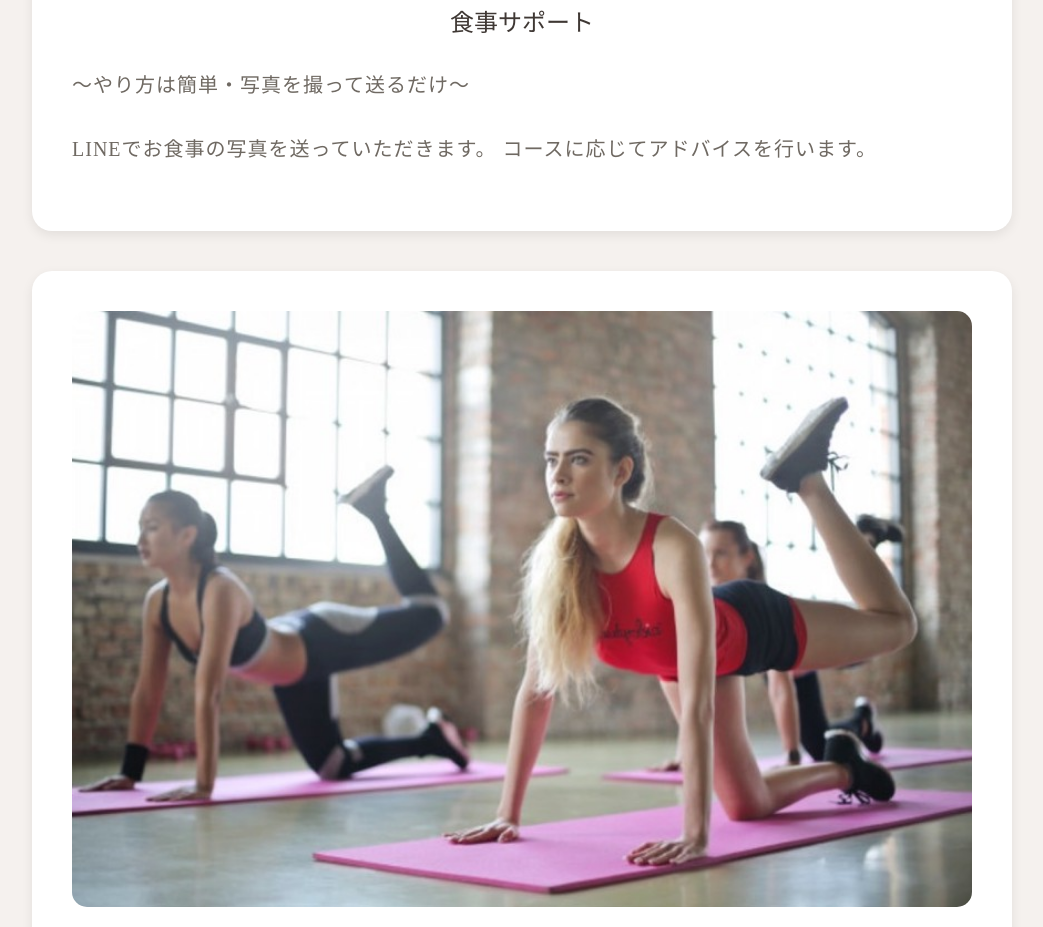
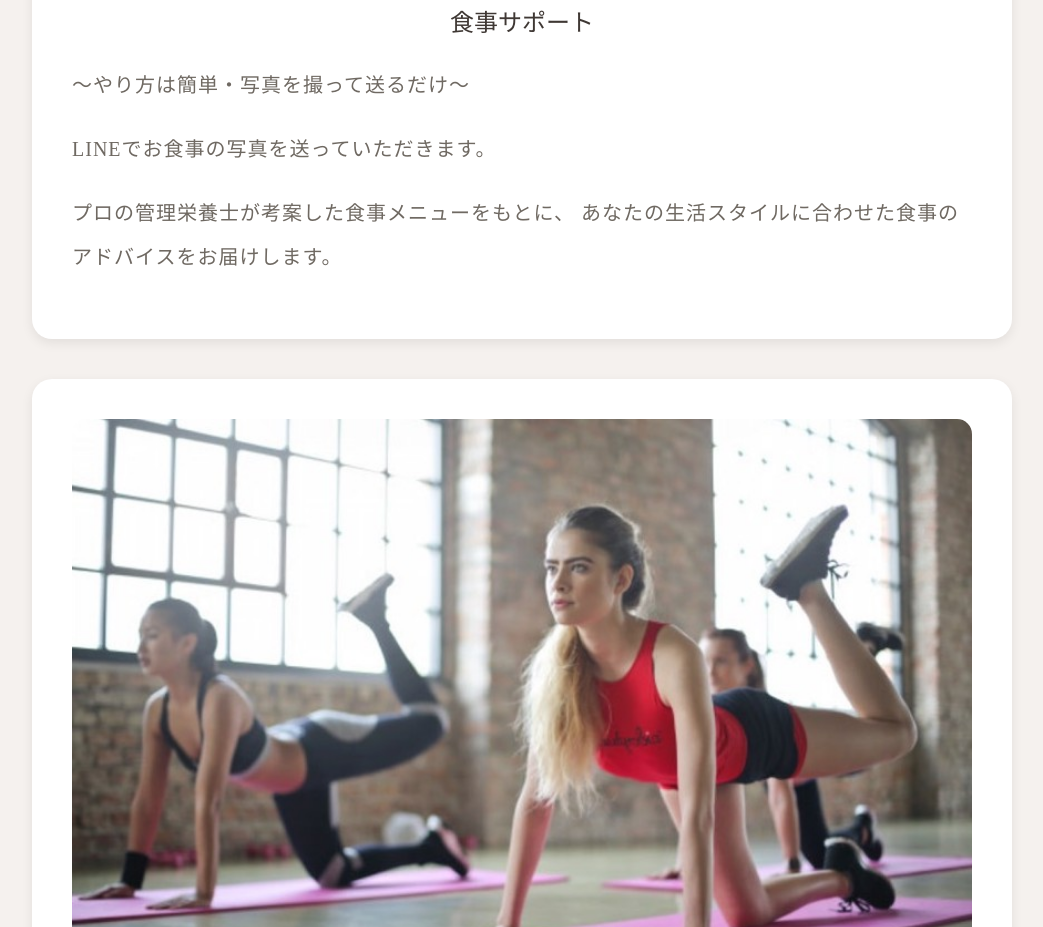
Before and after one commit to ntotalbeauty/N-homepage, a plain HTML site: page diet.html in a window 1280 px wide. Shown: the part 2179-3106 px from the top of the page, without its empty margins (118-1161 px from the left). Drawn offline with Linux system fonts and the light colour scheme.

Commit message:
Update diet.html

```diff
--- a/diet.html
+++ b/diet.html
@@ -378,9 +378,12 @@ h1{
 
 <p>
 LINEでお食事の写真を送っていただきます。
-コースに応じてアドバイスを行います。
 </p>
 
+<p>
+プロの管理栄養士が考案した食事メニューをもとに、
+あなたの生活スタイルに合わせた食事のアドバイスをお届けします。
+</p>
 
 
 </div>
```
